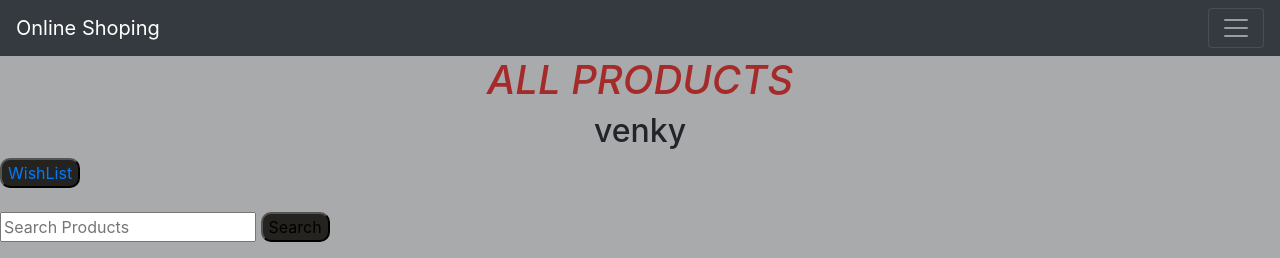
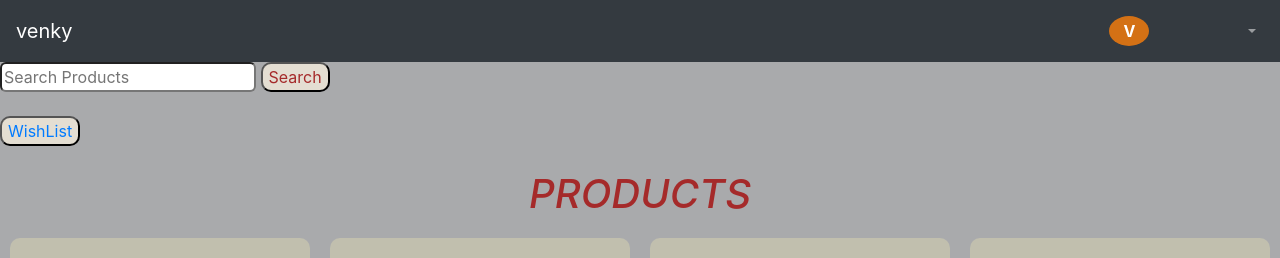
Before and after one commit to venky210/reg_user_dealer, a Django app: page /allproducts/ in a window 1280 px wide. Shown: the top 258 px of the page. Run offline with Django 5.2, Linux system fonts and the light colour scheme; a user stored in the database is signed in; data comes from the database, SQL or seed files in the repository; both versions use the stored data as it was after the commit.

Commit message:
small change

```diff
--- a/reg_app/admin.py
+++ b/reg_app/admin.py
@@ -28,3 +28,7 @@
     list_display=['pk','user','products','qty']
 
 admin.site.register(Wishlist,WishlistAdmin)
+
+
+
+admin.site.register(Admin)
--- a/reg_app/models.py
+++ b/reg_app/models.py
@@ -5,6 +5,7 @@
     USER_ROLES = (
         ('user','User'),
         ('dealer','Dealer'),
+
 
 
     )
@@ -36,3 +37,13 @@
 
     # def __str__(self):
     #     return self.products
+
+
+class Admin(models.Model):
+    username=models.CharField(max_length=100)
+    password=models.IntegerField(default=True,)
+    category=models.CharField(max_length=100,null=True,blank=True)
+
+
+    def __str__(self):
+        return self.name
--- a/reg_app/views.py
+++ b/reg_app/views.py
@@ -59,8 +59,11 @@
                 return redirect('dealerproductlist')
             elif AUO.user:
                 return redirect('allproducts')
+
+
             else:
                 return redirect('homepage')
+
 
     return render(request,'loginpage.html')
 
--- a/static/css/c4.css
+++ b/static/css/c4.css
@@ -76,7 +76,7 @@
 }
 button{
     border-radius: 10px;
-    background-color: rgb(37, 35, 31);
+    background-color: rgb(228, 222, 210);
 
 
 }
--- a/static/css/c9.css
+++ b/static/css/c9.css
@@ -45,3 +45,6 @@
     font-size: 18px;
     margin-top: 50px;
   }
+  body{
+    background-color: antiquewhite;
+}
--- a/static/css/style.css
+++ b/static/css/style.css
@@ -1,31 +1,15 @@
-/* Style the navigation bar */
-.navbar {
-    overflow: hidden;
-    background-color: #333;
-  }
-
-  /* Style the links inside the navigation bar */
-  .navbar a {
-    float: left;
-    display: block;
-    color: #f2f2f2;
-    text-align: center;
-    padding: 14px 20px;
-    text-decoration: none;
-  }
-
-  /* Change the color of links on hover */
-  .navbar a:hover {
-    background-color: #ddd;
-    color: black;
-  }
-
-  /* Style the profile icon */
-  .profile-icon {
-    float: right;
-  }
-
-  /* Show the dropdown menu on click */
-  .show {
-    display: block;
-  }
+.user-profile-icon {
+  width: 40px;
+  height: 30px;
+  border-radius: 50%;
+  object-fit: cover;
+  display: inline-block;
+  line-height: 30px;
+  text-align: center;
+  border-radius: 50%;
+  background-color: rgb(212, 113, 21);
+  color: #ffffff;
+  font-weight: bold;
+  text-transform: uppercase;
+  margin-right: 90px;
+}
--- a/templates/allproducts.html
+++ b/templates/allproducts.html
@@ -9,30 +9,25 @@
     {% endblock %}
 
     {% block block_body %}
+    <form action="{% url 'product_search' %}" method="POST">{% csrf_token %}
+        <input type="text" name="search_query" placeholder="Search Products" style="border-radius: 6px;">
+        <button type="submit" style="color: brown;">Search</button>
+    </form>
+    <br>
+    <button> <a href="{% url 'wishlist' %}">WishList</a></button><br><br>
+
 
 
     <center>
-        <i><h1 style="color: brown;">ALL PRODUCTS</h1></i>
-
-        {% if user.is_authenticated %}
-       <h2> {{user.username}}</h2>
-        {% endif %}
-
+        <i><h1 style="color: brown; " >PRODUCTS</h1></i>
 
     </center>
 
 
 
-    <button> <a href="{% url 'wishlist' %}">WishList</a></button><br><br>
+    <div class="product-container">
 
 
-    <form action="{% url 'product_search' %}" method="POST">{% csrf_token %}
-        <input type="text" name="search_query" placeholder="Search Products">
-        <button type="submit">Search</button>
-    </form>
-
-
-    <div class="product-container">
         {% for product in products %}
         <div class="product">
           <b>  <h1>{{ product.pname }}</h1></b>
--- a/templates/base.html
+++ b/templates/base.html
@@ -1,3 +1,4 @@
+{% load static %}
 <!doctype html>
 <html lang="en">
 <head>
@@ -7,18 +8,20 @@
 
     <!-- Bootstrap CSS -->
     <link rel="stylesheet" href="https://cdn.jsdelivr.net/npm/bootstrap@4.6.2/dist/css/bootstrap.min.css" integrity="sha384-xOolHFLEh07PJGoPkLv1IbcEPTNtaed2xpHsD9ESMhqIYd0nLMwNLD69Npy4HI+N" crossorigin="anonymous">
-    <title>{% block title %}main{% endblock %}</title>
+    <title>{% block title %}Online_Shop{% endblock %}</title>
+    <link rel="stylesheet" href="{% static 'css/style.css' %}">
+    <link rel="icon" type="image/x-icon" href="{% static 'images/logo.jpg' %}">
 </head>
 <body>
-    <nav class="navbar navbar-dark bg-dark">
-        <a class="navbar-brand" href="#">Online Shoping</a>
-        <button class="navbar-toggler" type="button" data-toggle="collapse" data-target="#navbarNav" aria-controls="navbarNav" aria-expanded="false" aria-label="Toggle navigation">
+    <nav class="navbar navbar-expand-lg navbar-dark bg-dark">
+        <a class="navbar-brand" href="#">{{user.username}}</a>
+        <button class="navbar-toggler" type="button" data-toggle="collapse" data-target="#navbarSupporteContent" aria-controls="navbarSupporteContent" aria-expanded="false" aria-label="Toggle navigation">
             <span class="navbar-toggler-icon"></span>
         </button>
-        <div class="collapse navbar-collapse" id="navbarNav">
+        <div class="collapse navbar-collapse" id="navbarSupportedContent">
             <ul class="navbar-nav mr-auto">
                 <li class="nav-item">
-                    <a class="nav-link" href="{% url 'admin:index' %}">Admin_Page</a>
+
                 </li>
             </ul>
             <ul class="navbar-nav ml-auto">
@@ -28,13 +31,16 @@
                         {% if user.profile.picture %}
                         <img src="{{ user.profile.picture.url }}" alt="Profile Picture" class="profile-picture">
                         {% else %}
+                        <div class="user-profile-icon">
                         {{ user.username|first|upper }}
+                        </div>
                         {% endif %}
                     </a>
-                    <div class="dropdown-menu"  aria-labelledby="navbarDropdown">
+                    <div class="dropdown-menu"  aria-labelledby="navbarDropdown" >
                         <a class="dropdown-item" href="{% url 'change_password' %}">Change Password</a>
                         <a class="dropdown-item" href="{% url 'logoutpage' %}">Logout</a>
-                        <div class="dropdown-divider"></div>
+                        <a class="dropdown-item" href="{% url 'admin:index' %}">Admin_Page</a>
+
                         <a class="dropdown-item" href="{% url 'profile_edit' %}">Profile</a>
                     </div>
                 </li>
```
Also changed, not shown: templates/displaywishlist.html (+6 -2 lines), db.sqlite3, reg_app/migrations/0037_admin.py (added), reg_app/migrations/0038_admin_password_alter_admin_category.py (added), reg_app/migrations/0039_rename_name_admin_username.py (added), static/images/logo.jpg (added), static/images/venky.jpg (deleted). Lines whose indentation alone changed are shown as unchanged.
